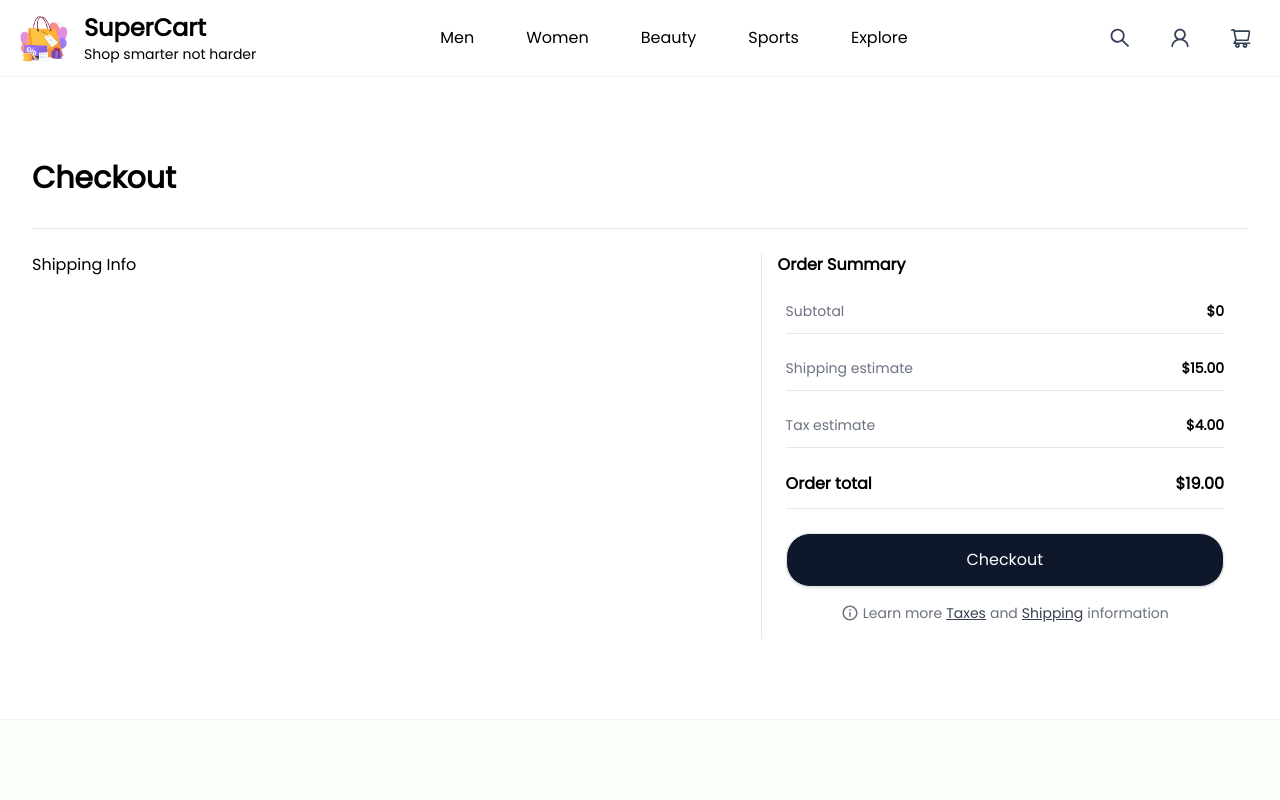
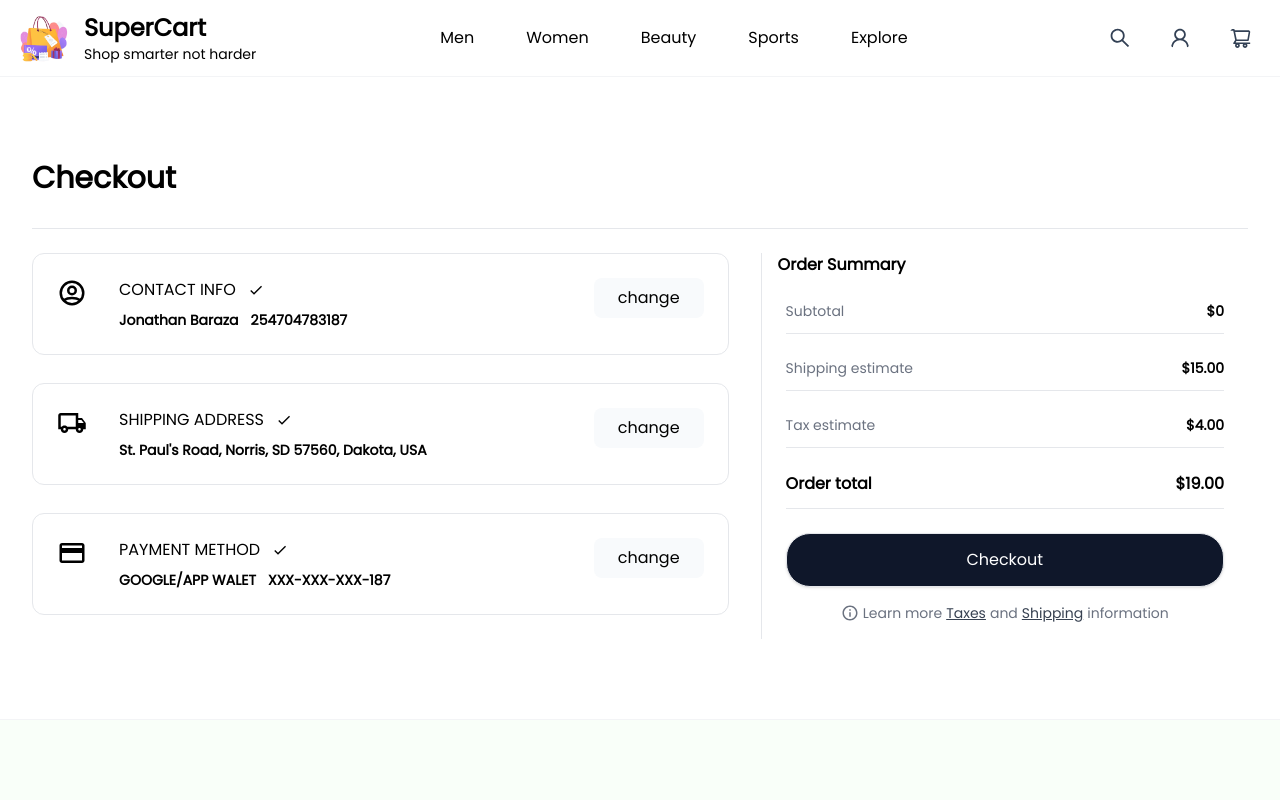
Before and after one commit to Muthoni77/supercart, a Next.js app: page /checkout in a window 1280 px wide. Shown: the top 800 px of the page. Built offline with nearby package versions, Linux system fonts and the light colour scheme.

Commit message:
shipping details design

```diff
--- a/app/checkout/page.tsx
+++ b/app/checkout/page.tsx
@@ -1,6 +1,7 @@
 "use client";
 import CartItem from "@/components/Cart/CartItem";
 import OrderSummary from "@/components/Cart/OrderSummary";
+import CheckoutProfile from "@/components/accountDetails/CheckoutProfile";
 import { useAppSelector } from "@/hooks";
 import React from "react";
 
@@ -11,10 +12,15 @@ const Checkout = () => {
       <span className="font-bold text-3xl w-full">Checkout</span>
       <hr className="mt-8 mb-6" />
       <div className="w-full flex relative">
-        <div className="w-[60%] border-r pr-8">Shipping Info</div>
+        <div className="w-[60%] border-r pr-8">
+          <CheckoutProfile />
+        </div>
         <div className="w-[40%] sticky top-0 ">
           <span className="font-bold text-base mb-3 px-4">Order Summary</span>
-          <div className="px-4 flex flex-col">
+          <div
+            className="w-full  px-4 flex flex-col max-h-[50vh] no-scrollbarss"
+            style={{ overflowY: "auto" }}
+          >
             {products?.map((product: any, index: number) => (
               <CartItem key={index} product={product} isPreview={false} />
             ))}
```
